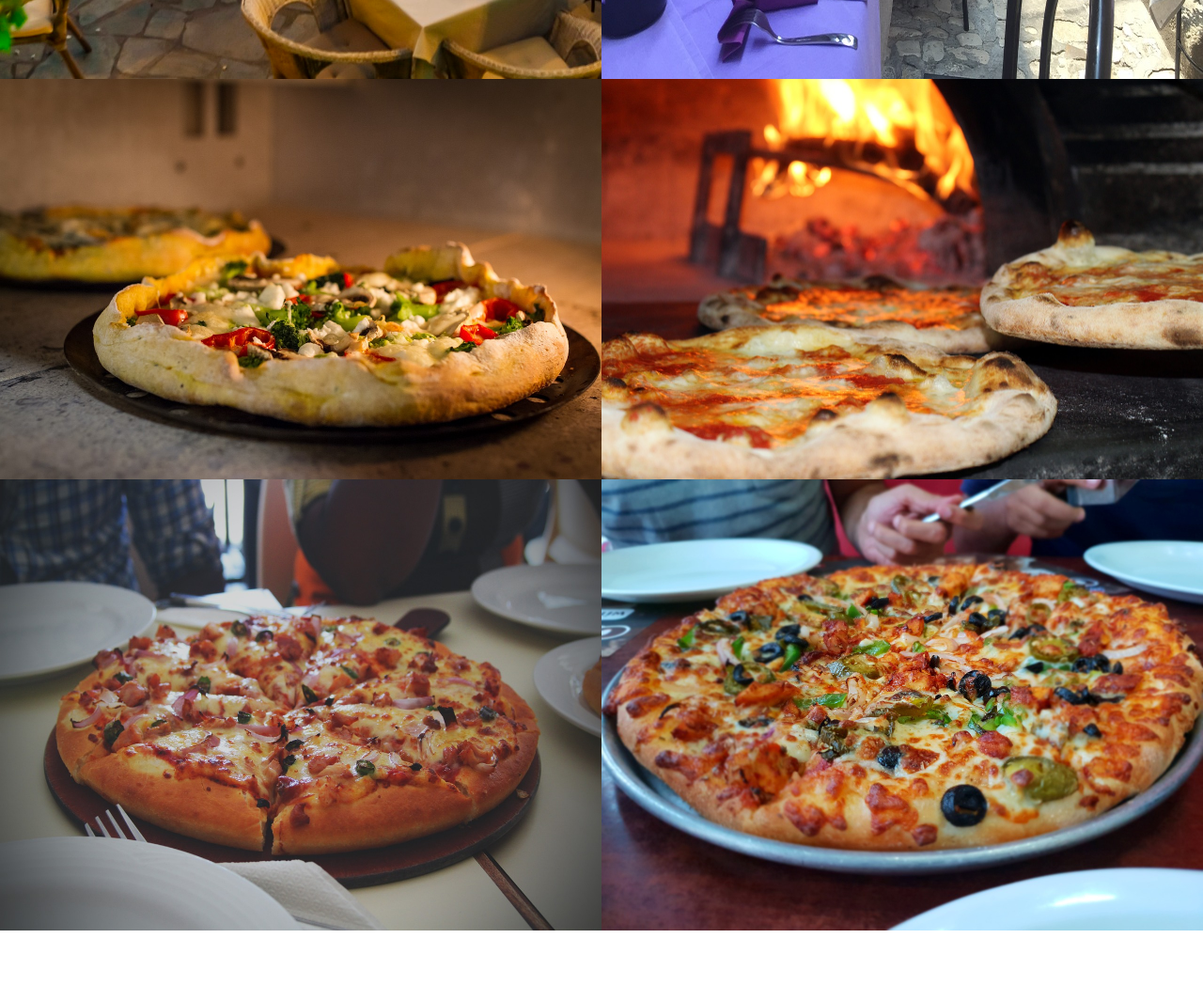
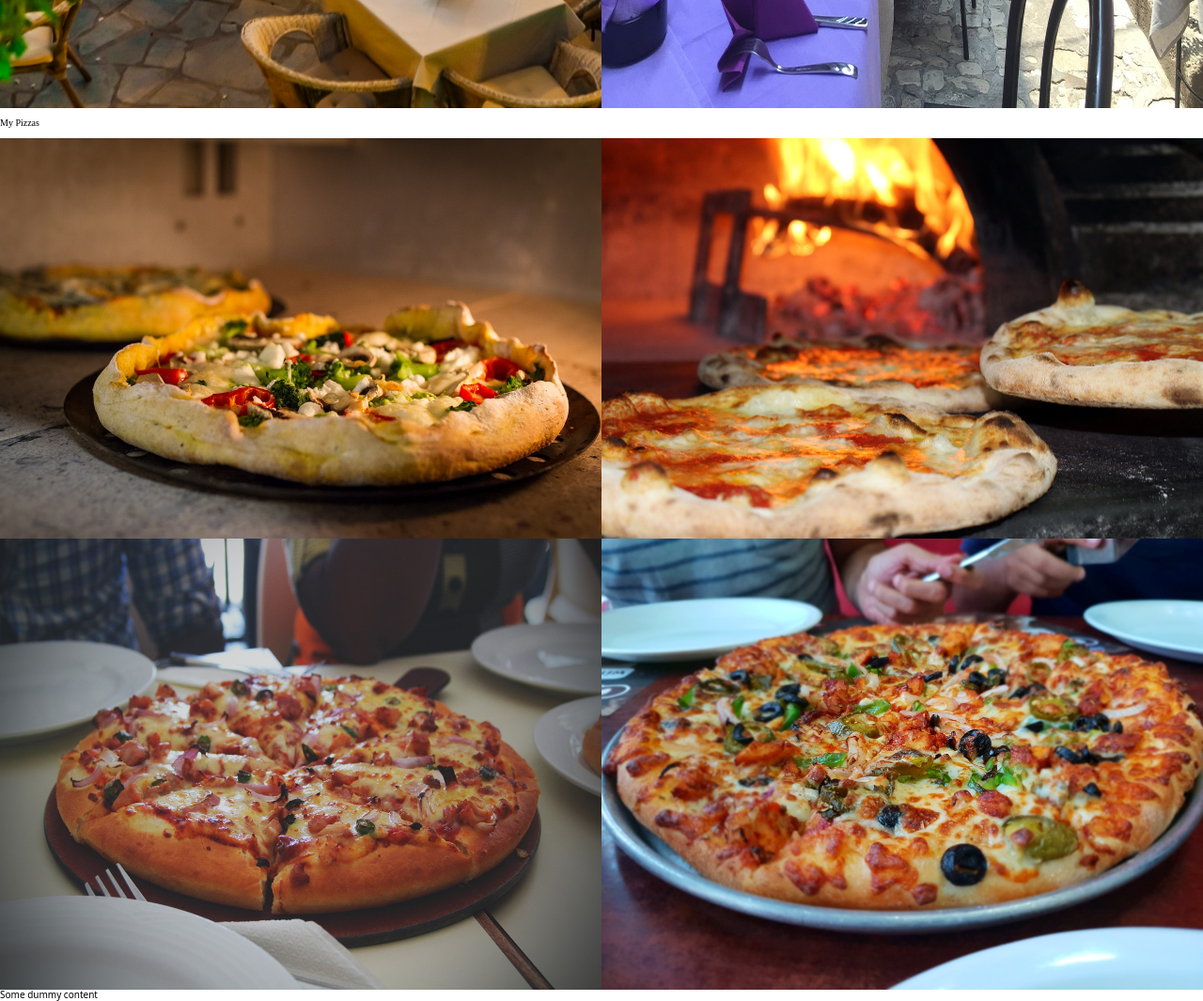
Before and after one commit to Nestor-3690/restaurant-page, a website built with webpack: page src/index.html in a window 1280 px wide. Shown: the part 940-2005 px from the top of the page at 94% size. Before the commit the page ends 1930 px from the top, so only its background shows below. Built offline with nearby package versions, Linux system fonts and the light colour scheme; a web font is replaced by a local one.

Commit message:
Add some content to the page

```diff
--- a/src/index.html
+++ b/src/index.html
@@ -15,10 +15,12 @@
             <div class="main-headline">Welcome to My Pizzeria!</div>
             <div class="main-desc">Lorem ipsum dolor sit amet, consectetur adipiscing elit. Ut pellentesque mi eget mi suscipit, a commodo turpis laoreet. Quisque hendrerit eros feugiat quam ultrices, in ultrices nisi rhoncus. Curabitur cursus vel lectus in ornare. Proin quis blandit velit. Cras justo ligula, suscipit a augue ac, commodo pellentesque turpis. Integer mattis pharetra dolor at dignissim. Nunc vel sollicitudin nisi, sed egestas velit. Nunc efficitur fringilla metus, ut mollis enim scelerisque eget.</div>
         </div>
+        <p>My Restaurant</p>
         <div class="restaurant-photos">
             <img src=<%=require("./images/restaurant-outside.jpg")%> />
             <img src=<%=require("./images/restaurant-outside2.jpg")%> />
         </div>
+        <p>My Pizzas</p>
         <div class="pizza-photos">
             <img src=<%=require("./images/pizza1.jpg")%> />
             <img src=<%=require("./images/pizza2.jpg")%> />
@@ -26,7 +28,7 @@
             <img src=<%=require("./images/pizza4.jpg")%> />
         </div>
     </div>
-    <footer></footer>
+    <footer>Some dummy content</footer>
 </body>
 </html>
 
```
